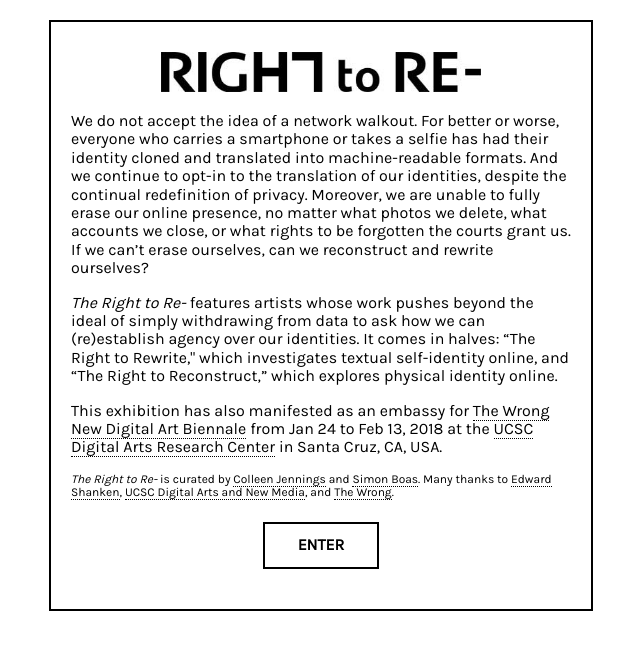
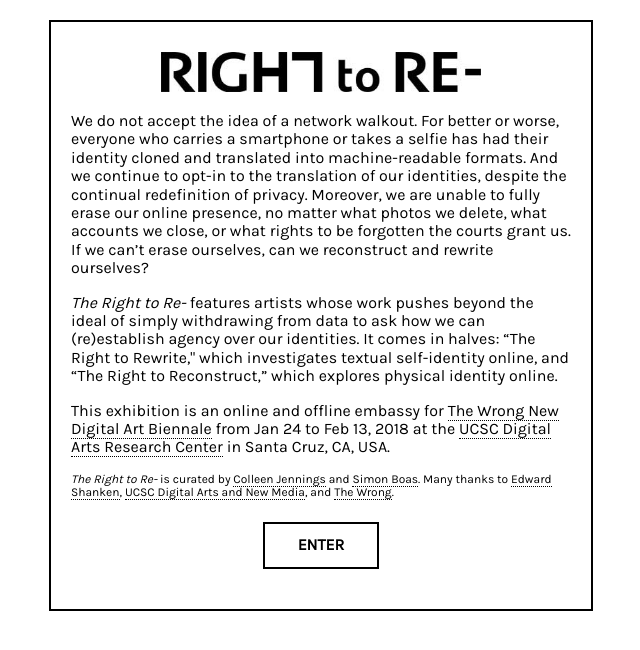
Before and after one commit to bearsoup/right-to-re, a plain HTML site: page index.html in a window 1280 px wide. Shown: the top 650 px of the page, without its empty margins (319-959 px from the left). Drawn offline with nearby package versions, Linux system fonts and the light colour scheme.

Commit message:
Update embassy copy

```diff
--- a/index.html
+++ b/index.html
@@ -53,7 +53,7 @@
           <em>The Right to Re-</em> features artists whose work pushes beyond the ideal of simply withdrawing from data to ask how we can (re)establish agency over our identities. It comes in halves: “The Right to Rewrite," which investigates textual self-identity online, and “The Right to Reconstruct,” which explores physical identity online.
         </p>
         <p>
-          This exhibition has also manifested as an embassy for <a href="http://thewrong.org/">The Wrong New Digital Art Biennale</a> from Jan 24 to Feb 13, 2018 at the <a href="https://goo.gl/maps/hn4PwTq5cEF2">UCSC Digital Arts Research Center</a> in Santa Cruz, CA, USA.
+          This exhibition is an online and offline embassy for <a href="http://thewrong.org/">The Wrong New Digital Art Biennale</a> from Jan 24 to Feb 13, 2018 at the <a href="https://goo.gl/maps/hn4PwTq5cEF2">UCSC Digital Arts Research Center</a> in Santa Cruz, CA, USA.
         </p>
         <p class="credits-text">
           <em>The Right to Re-</em> is curated by <a href="http://www.colleenjenningsart.com">Colleen Jennings</a> and <a href="http://simonboas.com">Simon Boas</a>. Many thanks to <a href="http://artexetra.com">Edward Shanken</a>, <a href="http://danm.ucsc.edu">UCSC Digital Arts and New Media</a>, and <a href="http://thewrong.org">The Wrong</a>.
```
